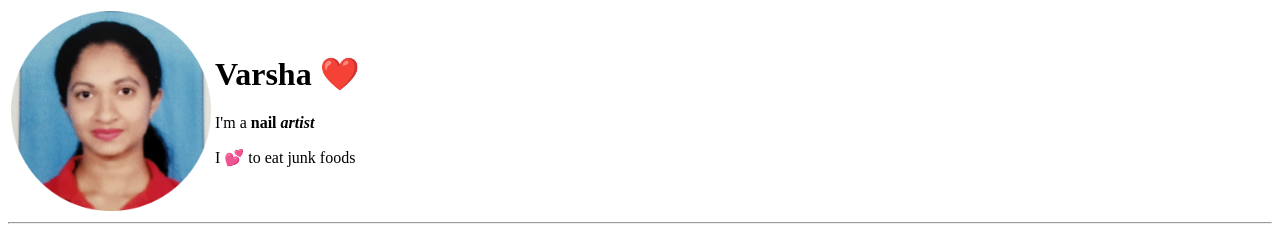
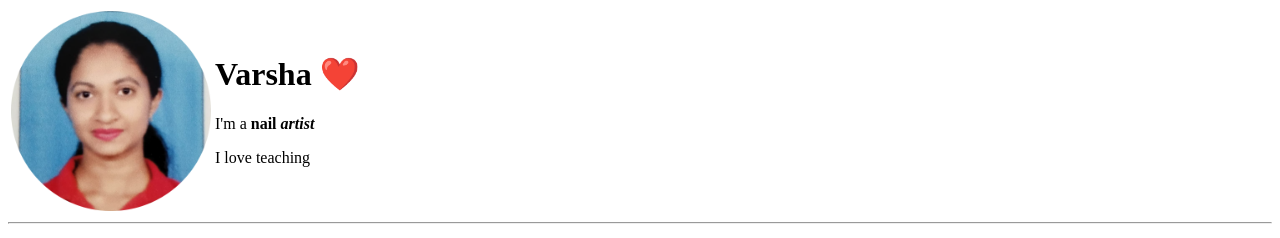
Before and after one commit to shreevarsha15/cv, a plain HTML site: page index.html in a window 1280 px wide. Shown: the top 238 px of the page. Drawn offline with Linux system fonts and the light colour scheme.

Commit message:
Update index.html

```diff
--- a/index.html
+++ b/index.html
@@ -9,7 +9,7 @@
  </td>
         <td><h1>Varsha ❤️</h1>
         <p> I'm a <strong>nail</strong><i> <b><em>artist</i></em></b></s>
-          <p> I 💕 to eat junk foods </p> </td>
+          <p> I love teaching </p> </td>
         </tr>
       </table>
       <hr>
```
